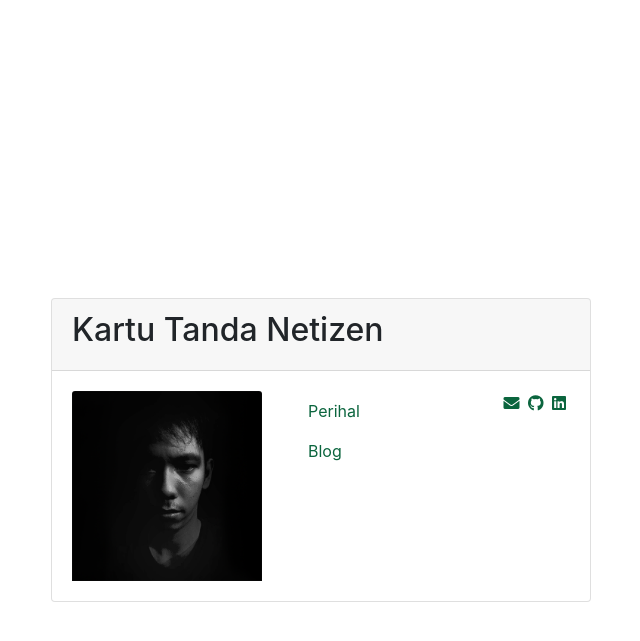
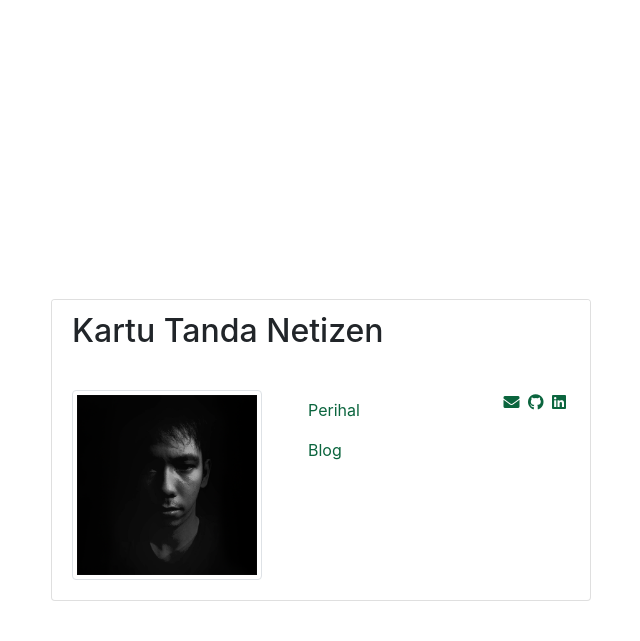
Before and after one commit to samsir/rumah, a Jekyll site: the page built from index.md, in a window 1280 px wide. Shown: the top 641 px of the page, without its empty margins (319-959 px from the left). Built offline with Jekyll 4.4.1, drawn with Linux system fonts in a browser that asks for light colours.

Commit message:
Update card.html

```diff
--- a/_includes/card.html
+++ b/_includes/card.html
@@ -1,12 +1,12 @@
 <article class="col-lg-6 col-sm-5 col-md-4 mx-auto" role="menu">
          <div class="card">
-                  <div class="card-header">
+                  <div class="card-header border-0 bg-white">
                            <h2>Kartu Tanda Netizen</h2>
                   </div>
                   <div class="card-body">
                            <div class="row">
                                     <div class="col-md-5">
-             <a href="{{ site.url }}"><img class="card-img-top disable-user-select" alt="avatar" src="{{ site.baseurl }}/assets/images/ava.png" alt="{{ site.url }}"></a>
+                                             <a href="{{ site.url }}"><img class="img-thumbnail disable-user-select" alt="avatar" src="{{ site.baseurl }}/assets/images/ava.png" alt="{{ site.url }}"></a>
                                     </div>
 
          <div class="col-md-7"
```
